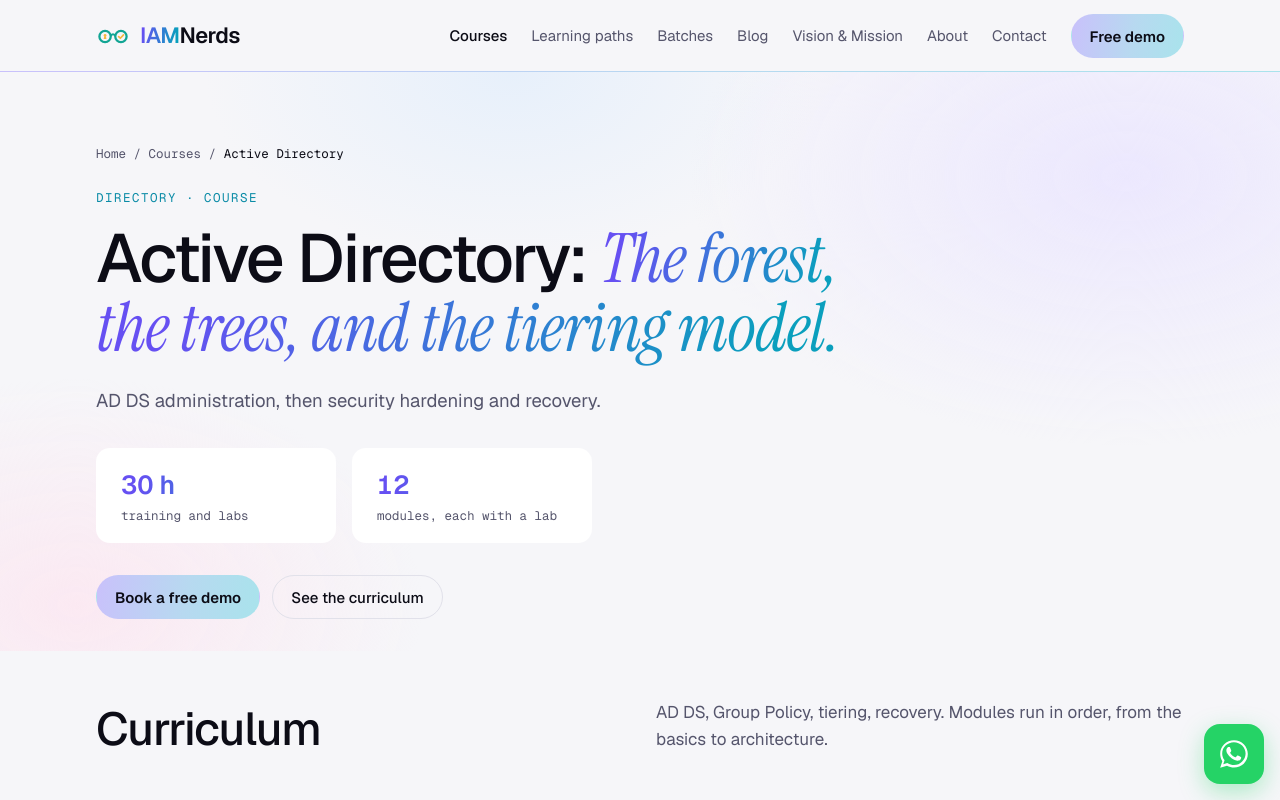
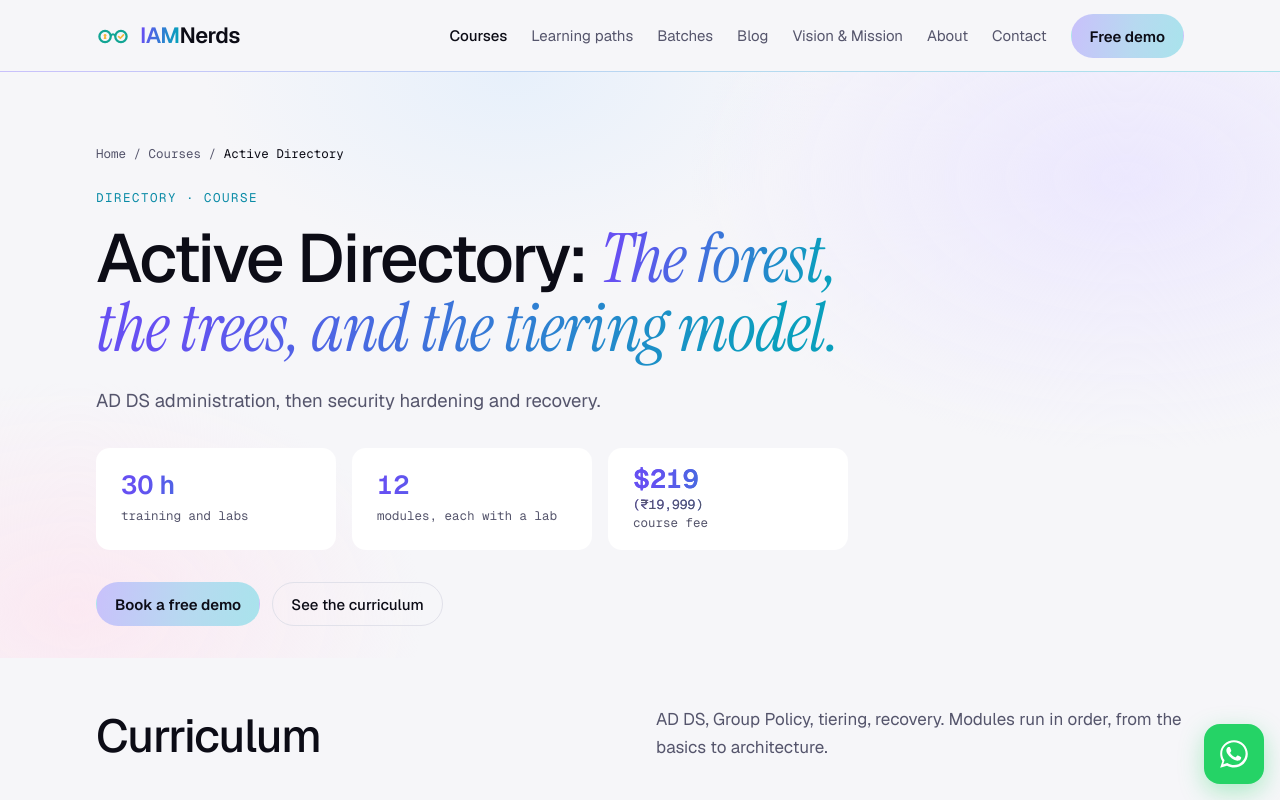
Before and after one commit to arku1812/IAMNerds, a Next.js app in the folder iamnerds-next/: page /courses/active-directory in a window 1280 px wide. Shown: the top 800 px of the page. Built offline with nearby package versions, Linux system fonts and the light colour scheme.

Commit message:
Course page: fee tile

```diff
--- a/iamnerds-next/pages/courses/[slug].js
+++ b/iamnerds-next/pages/courses/[slug].js
@@ -3,7 +3,7 @@ import { Seo, Crumbs, CtaBand } from '../../lib/Layout';
 import { COURSES, SITE, bySlug } from '../../lib/data';
 import { logoFor } from '../../lib/logos';
 import { VendorMark } from '../../lib/CourseCard';
-import { CourseBatches, upcomingBatches, demoHref } from '../../lib/Batches';
+import { CourseBatches, Price, upcomingBatches, demoHref } from '../../lib/Batches';
 import Testimonials from '../../lib/Testimonials';
 
 export default function Course({ slug, logo, batches }) {
@@ -39,6 +39,7 @@ export default function Course({ slug, logo, batches }) {
           <div className="course-facts">
             <div className="fact"><div className="n">{c.hours} h</div><div className="l">training and labs</div></div>
             <div className="fact"><div className="n">{n}</div><div className="l">modules, each with a lab</div></div>
+            <div className="fact"><div className="n"><Price slug={c.slug} block /></div><div className="l">course fee</div></div>
           </div>
           <div className="cta" style={{ marginTop: 'var(--s6)' }}>
             <Link className="btn primary" href={demoHref(c.title)}>Book a free demo</Link>
```
